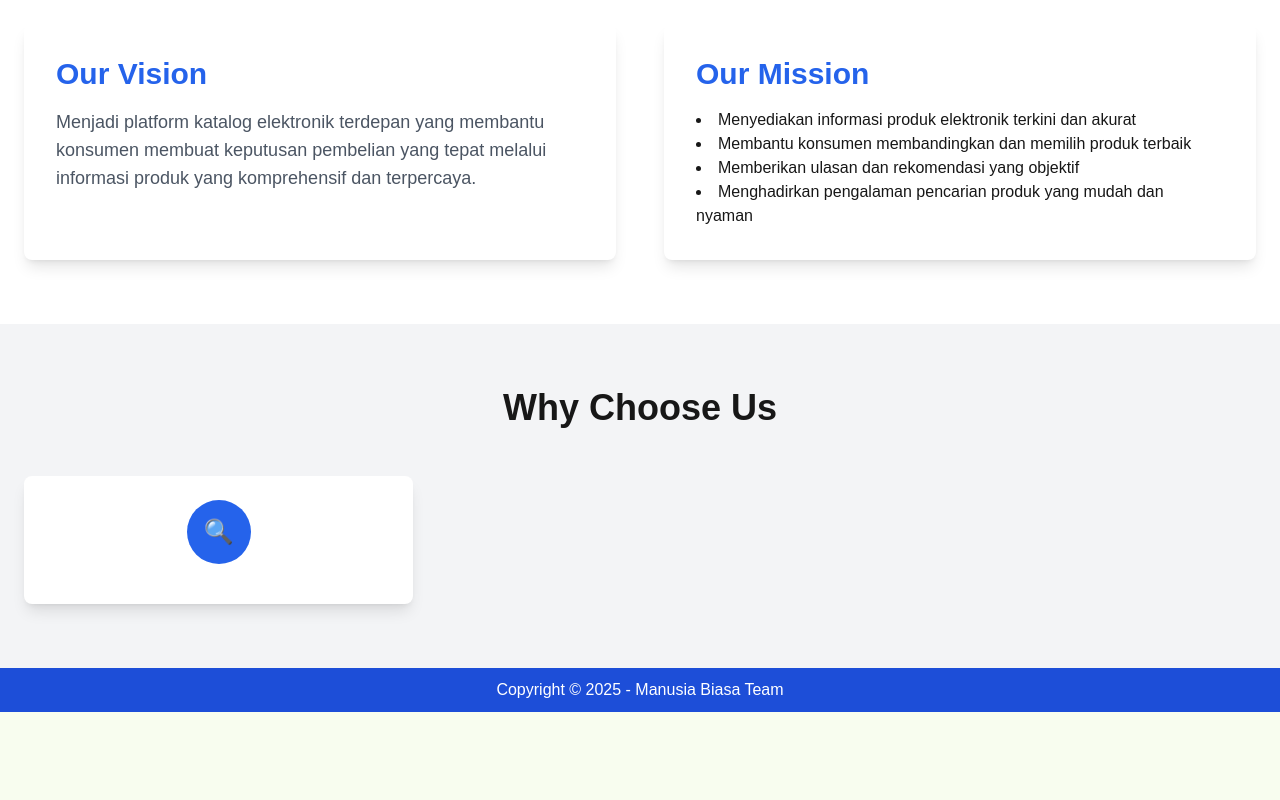
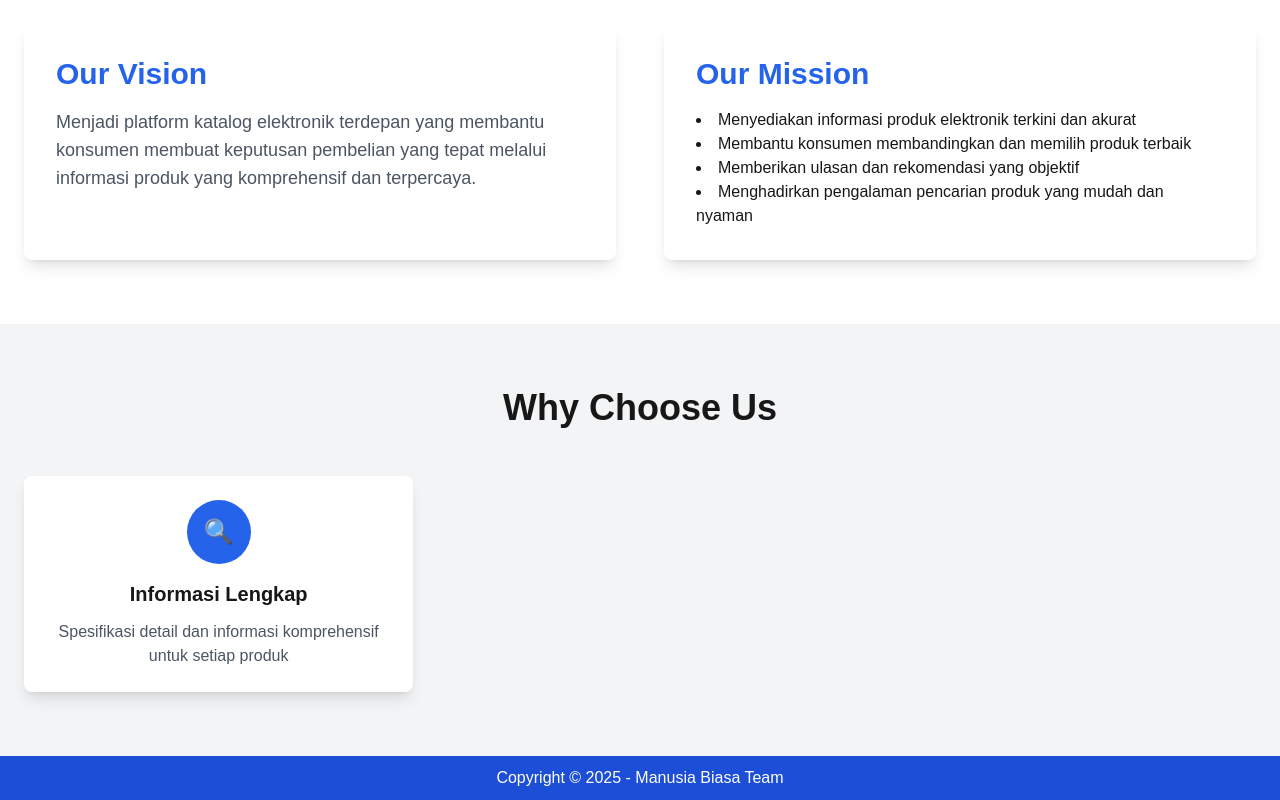
Before and after one commit to Deoca27/manusia-biasa, a Next.js app: page /about in a window 1280 px wide. Shown: the part 404-1204 px from the top of the page. Before the commit the page ends 1116 px from the top, so only its background shows below. Built offline with nearby package versions, Linux system fonts and the light colour scheme.

Commit message:
rendika : membuat judul "Informasi Lengkap" diikuti dengan teks penjelasan

```diff
--- a/app/about/page.tsx
+++ b/app/about/page.tsx
@@ -40,6 +40,10 @@ export default function AboutPage() {
                             <div className="w-16 h-16 bg-blue-600 rounded-full flex items-center justify-center mx-auto mb-4">
                                 <span className="text-2xl text-white">🔍</span>
                             </div>
+                            <h3 className="text-xl font-bold mb-3">Informasi Lengkap</h3>
+                            <p className="text-gray-600">
+                                Spesifikasi detail dan informasi komprehensif untuk setiap produk
+                            </p>
                         </div>
                     </div>
                 </div>
```
